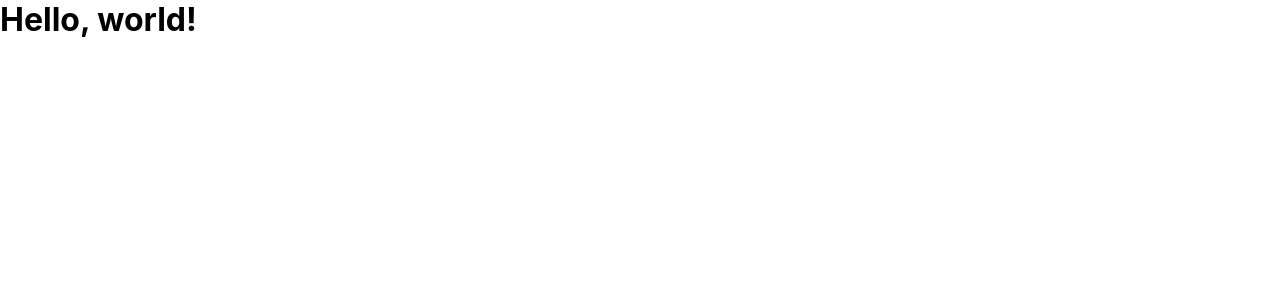
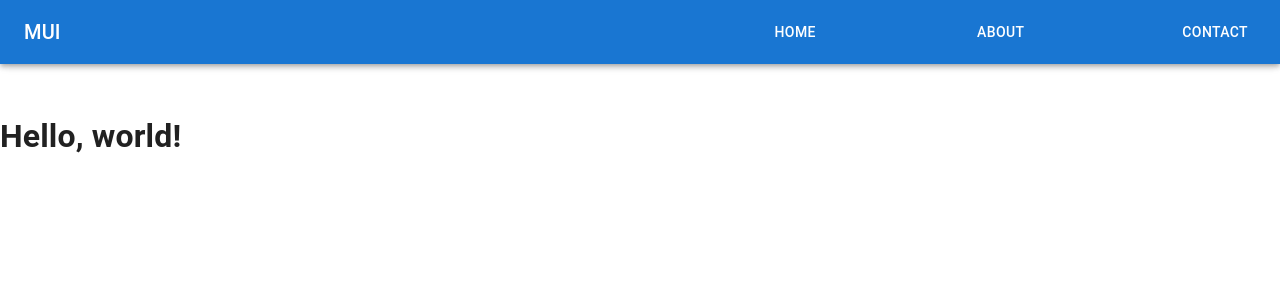
Before and after one commit to tsimian/tempe_terra, a React (Vite) app: page / in a window 1280 px wide. Shown: the top 300 px of the page. Built offline with nearby package versions, Linux system fonts and the light colour scheme.

Commit message:
Added DrawerAppBar component

```diff
--- a/package.json
+++ b/package.json
@@ -12,6 +12,7 @@
   "dependencies": {
     "@emotion/react": "^11.11.0",
     "@emotion/styled": "^11.11.0",
+    "@mui/icons-material": "^5.11.16",
     "@mui/material": "^5.13.1",
     "react": "^18.2.0",
     "react-dom": "^18.2.0"
--- a/src/App.jsx
+++ b/src/App.jsx
@@ -1,9 +1,13 @@
+import DrawerAppBar from "./components/DrawerAppBar";
 import "./App.css";
 
 function App() {
   return (
     <>
-      <h1>Hello, world!</h1>
+      <DrawerAppBar />
+      <main>
+        <h1>Hello, world!</h1>
+      </main>
     </>
   );
 }
--- /dev/null
+++ b/src/components/DrawerAppBar.jsx
@@ -0,0 +1,116 @@
+import * as React from "react";
+import PropTypes from "prop-types";
+import {
+  AppBar,
+  Box,
+  CssBaseline,
+  Divider,
+  Drawer,
+  IconButton,
+  List,
+  ListItem,
+  ListItemButton,
+  ListItemText,
+  Toolbar,
+  Typography,
+  Button,
+} from "@mui/material";
+import MenuIcon from "@mui/icons-material/Menu";
+
+const drawerWidth = 240;
+const navItems = ["Home", "About", "Contact"];
+
+function DrawerAppBar(props) {
+  const { window } = props;
+  const [mobileOpen, setMobileOpen] = React.useState(false);
+
+  const handleDrawerToggle = () => {
+    setMobileOpen((prevState) => !prevState);
+  };
+
+  const drawer = (
+    <Box onClick={handleDrawerToggle} sx={{ textAlign: "center" }}>
+      <Typography variant="h6" sx={{ my: 2 }}>
+        MUI
+      </Typography>
+      <Divider />
+      <List>
+        {navItems.map((item) => (
+          <ListItem key={item} disablePadding>
+            <ListItemButton sx={{ textAlign: "center" }}>
+              <ListItemText primary={item} />
+            </ListItemButton>
+          </ListItem>
+        ))}
+      </List>
+    </Box>
+  );
+
+  const container =
+    window !== undefined ? () => window().document.body : undefined;
+
+  return (
+    <Box sx={{ display: "flex" }}>
+      <CssBaseline />
+      <AppBar component="nav">
+        <Toolbar>
+          <IconButton
+            color="inherit"
+            aria-label="open drawer"
+            edge="start"
+            onClick={handleDrawerToggle}
+            sx={{ mr: 2, display: { sm: "none" } }}
+          >
+            <MenuIcon />
+          </IconButton>
+          <Typography
+            variant="h6"
+            component="div"
+            sx={{ flexGrow: 1, display: { xs: "none", sm: "block" } }}
+          >
+            MUI
+          </Typography>
+          <Box
+            sx={{
+              display: { xs: "none", sm: "flex" },
+              justifyContent: "space-between",
+              alignItems: "center",
+              width: "40%",
+            }}
+          >
+            {navItems.map((item) => (
+              <Button key={item} sx={{ color: "#fff" }}>
+                {item}
+              </Button>
+            ))}
+          </Box>
+        </Toolbar>
+      </AppBar>
+      <Box component="nav">
+        <Drawer
+          container={container}
+          variant="temporary"
+          open={mobileOpen}
+          onClose={handleDrawerToggle}
+          ModalProps={{
+            keepMounted: true, // Better open performance on mobile.
+          }}
+          sx={{
+            display: { xs: "block", sm: "none" },
+            "& .MuiDrawer-paper": {
+              boxSizing: "border-box",
+              width: drawerWidth,
+            },
+          }}
+        >
+          {drawer}
+        </Drawer>
+      </Box>
+      <Box component="main" sx={{ p: 3 }}>
+        <Toolbar />
+      </Box>
+    </Box>
+  );
+}
+
+export default DrawerAppBar;
```
Also changed, not shown: 1 other file (tests, documents, lock files or other folders).
